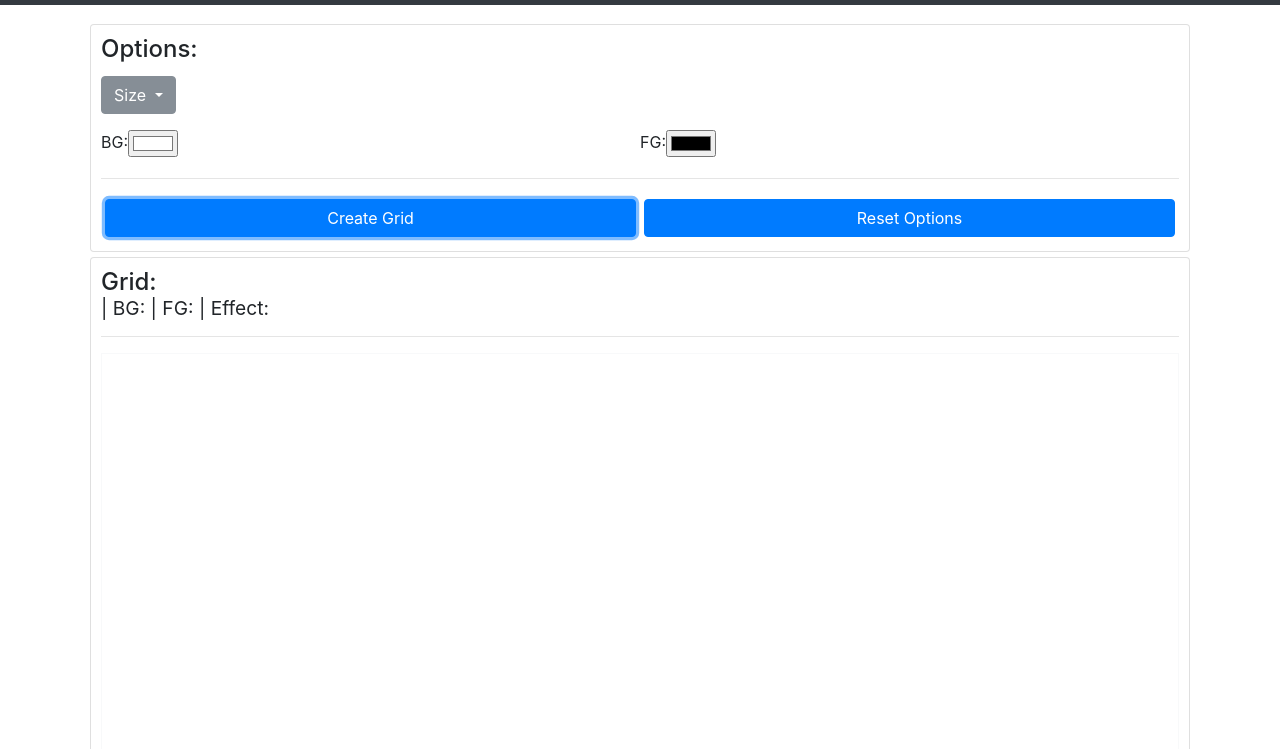
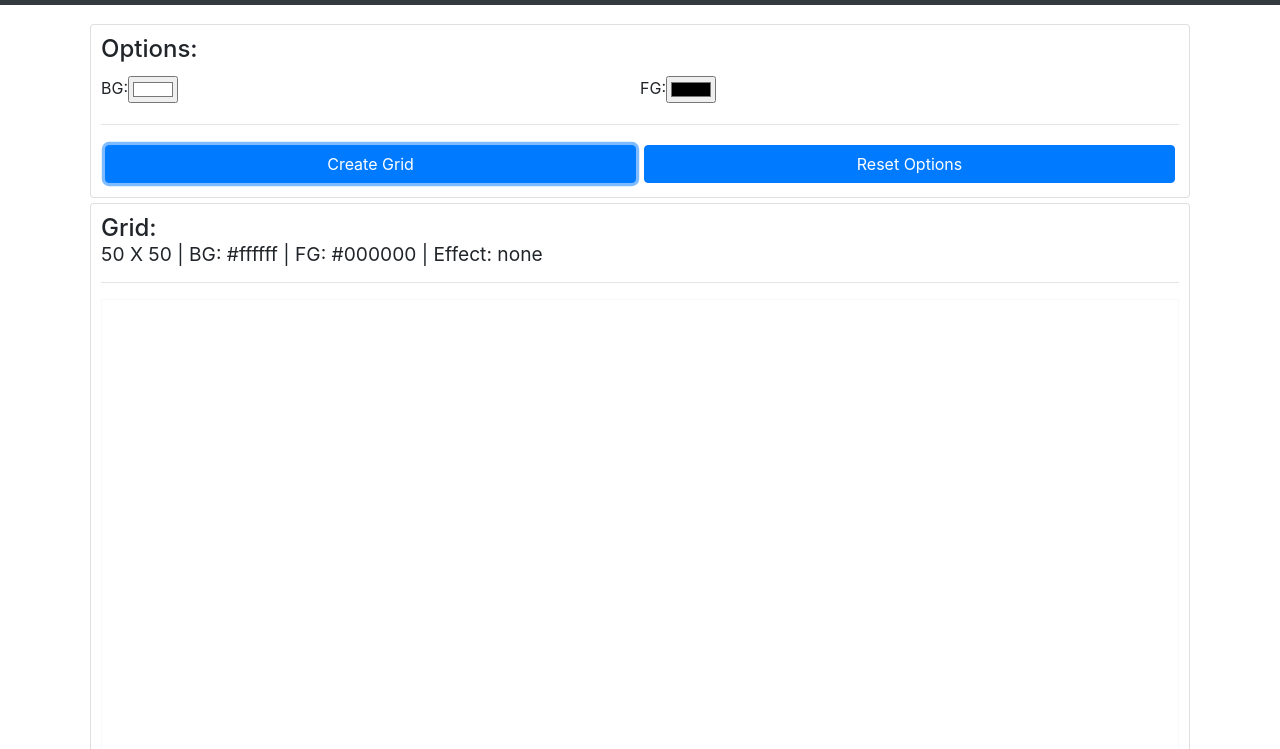
Before and after one commit to xxerror500xx/TOP_Etch-a-Sketch, a plain HTML site: page index.html in a window 1280 px wide. Both pictures are taken after a click on the button "Create Grid". Shown: the part 51-800 px from the top of the page. Drawn offline with nearby package versions, Linux system fonts and the light colour scheme.

Commit message:
Add default settings and BG/FG color changing options

```diff
--- a/index.html
+++ b/index.html
@@ -38,7 +38,7 @@
            <span class="card-subtitle">Options: </span>
          </h4>
          <div class="row no-gutters">
-           <div class="dropdown col mb-3 align-content-center">
+           <!-- <div class="dropdown col mb-3 align-content-center">
              <button class="btn btn-secondary dropdown-toggle" type="button" id="dropdownMenuSize" data-toggle="dropdown" aria-haspopup="true" aria-expanded="false">
                Size
              </button>
@@ -47,7 +47,7 @@
                <a class="dropdown-item" href="#!">8 X 8</a>
                <a class="dropdown-item" href="#!">10 X 10</a>
              </div>
-           </div>
+           </div> -->
            <!-- <div class="dropdown col mb-3 align-content-center">
              <button class="btn btn-secondary dropdown-toggle" type="button" id="dropdownMenu1" data-toggle="dropdown" aria-haspopup="true" aria-expanded="false">
                Effect
@@ -62,18 +62,18 @@
          <div class="row no-gutters">
            <div class="input-group col">
              <label for="example-color-input" class=""> BG: </label>
-             <input class="" type="color" value="#FFFFFF" id="background">
+             <input class="" type="color" onchange="options.changeBG()" value="#FFFFFF" id="background">
            </div>
            <div class="input-group col">
              <label for="example-color-input" class=""> FG: </label>
-             <input class="" type="color" value="#000000" id="foreground">
+             <input class="" type="color" onchange="options.changeFG()" value="#000000" id="foreground">
            </div>
 
          </div>
         <hr>
         <div class="row no-gutters">
           <button class="btn btn-primary col m-1" type="button" name="button" id="create-grid" onclick="options.makeGrid()">Create Grid</button>
-          <button class="btn btn-primary col m-1" type="button" name="button" id="reset-options">Reset Options</button>
+          <button class="btn btn-primary col m-1" type="button" name="button" id="reset-options" onclick="options.resetToDefault()">Reset Options</button>
         </div>
       </div>
     </div>
--- a/js/master.js
+++ b/js/master.js
@@ -1,36 +1,56 @@
 var options = {
+
   defaults: {
-    length: 10, // Number of rows
-    width: 10, // Number of colums
+    rows: 50, // Number of rows
+    columns: 50, // Number of colums
     bgColor: "#ffffff",
     fgColor: "#000000",
     effect: "none"
   },
-  displayGridResolution: function(length = this.defaults.length, width = this.defaults.width) {
-    $("#resolution-get").text(length + " X " + width);
+  settings: {},
+  setDefaults: function(){
+    options.settings = Object.assign({}, options.defaults);
   },
-  displayBG: function(bgColor = this.defaults.bgColor) {
-    $("#color-bg-get").text(bgColor);
-    $("#background").val(bgColor);
+  changeBG: function() {
+    options.settings.bgColor = $("#background").val();
+    console.log(options.defaults.bgColor);
   },
-  displayFG: function(fgColor = this.defaults.fgColor) {
-    $("#color-fg-get").text(fgColor);
-    $("#foreground").val(fgColor);
+  changeFG: function() {
+    options.settings.fgColor = $("#foreground").val();
   },
-  displayEffect: function(effect = this.defaults.effect) {
-    $("#color-ef-get").text(effect);
+  displayGridResolution: function() {
+    $("#resolution-get").text(this.settings.rows + " X " + this.settings.columns);
+  },
+  displayBG: function() {
+    $("#color-bg-get").text(this.settings.bgColor);
+    $("#background").val(this.settings.bgColor);
+  },
+  displayFG: function() {
+    $("#color-fg-get").text(this.settings.fgColor);
+    $("#foreground").val(this.settings.fgColor);
+  },
+  displayEffect: function() {
+    $("#color-ef-get").text(this.settings.effect);
   },
   clearGrid: function() {
     $("#grid").empty();
   },
-  makeGrid: function(rows = this.defaults.length, columns = this.defaults.width, bgColor = this.defaults.bgColor, fgColor = this.defaults.fgColor) {
-    options.clearGrid()
+  makeGrid: function() {
+    var rows = this.settings.rows;
+    var columns = this.settings.columns;
+    var bgColor = this.settings.bgColor;
+    var fgColor = this.settings.fgColor;
+    options.clearGrid();
+    options.displayGridResolution();
+    options.displayBG();
+    options.displayFG();
+    options.displayEffect();
     for (var i = 0; i < rows; i++) {
       $("#grid").append("<div id='gr-" + i + "' class='row'></div>");
       var height = $('#gr-' + i).width() / columns;
-      $("#gr-" + i).css('height', height + 'px')
+      $("#gr-" + i).css('height', height + 'px');
       for (var j = 0; j < columns; j++) {
-        $("#gr-" + i).append("<div id='cell-" + j + "' class='col h-100'></div>");
+        $("#gr-" + i).append("<div id='cell-" + j + "' class='col mh-0 p-0 h-100'></div>");
         var column = $("#gr-" + i + " #cell-" + j);
         column.css('background-color', bgColor);
         column.hover(
@@ -43,16 +63,17 @@ var options = {
 
   },
   resetToDefault: function() {
-    options.displayGridResolution();
-    options.displayBG();
-    options.displayFG();
-    options.displayEffect();
-    options.makeGrid();
+    options.setDefaults();
+    $("#background").val(options.defaults.bgColor);
+    $("#foreground").val(options.defaults.fgColor);
+    options.clearGrid();
+
   }
 };
 
 $("document").ready(function() {
-  // options.resetToDefault();
+  options.setDefaults();
+  options.resetToDefault();
 });
 $(window).resize(function() {
   options.clearGrid();
```
